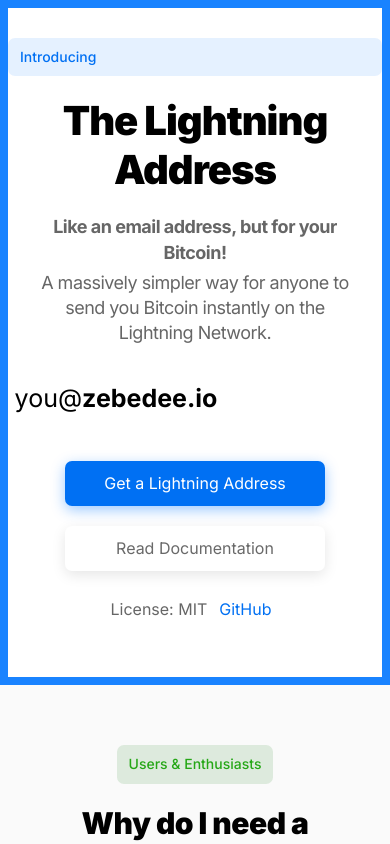
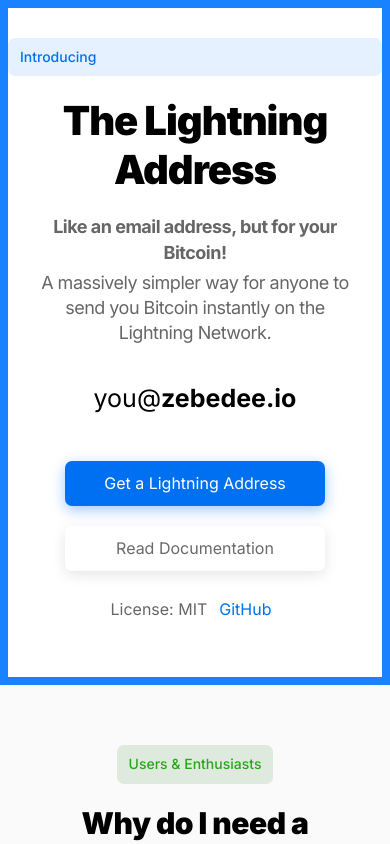
Before and after one commit to andrerfneves/lightning-address, a Next.js app: page / in a window 390 px wide. Shown: the top 844 px of the page. Built offline with nearby package versions, Linux system fonts and the light colour scheme.

Commit message:
fix: center hero example address on mobile

```diff
--- a/components/hero.js
+++ b/components/hero.js
@@ -74,10 +74,11 @@
 `;
 
 const LoopWrapper = styled.div`
-  width: 200px;
+  width: fit-content;
+  max-width: calc(100vw - 32px);
   padding: 8px;
   display: flex;
-  margin-top: 30px;
+  margin: 30px auto 0 auto;
   flex-direction: row;
   align-items: center;
   justify-content: center;
```
